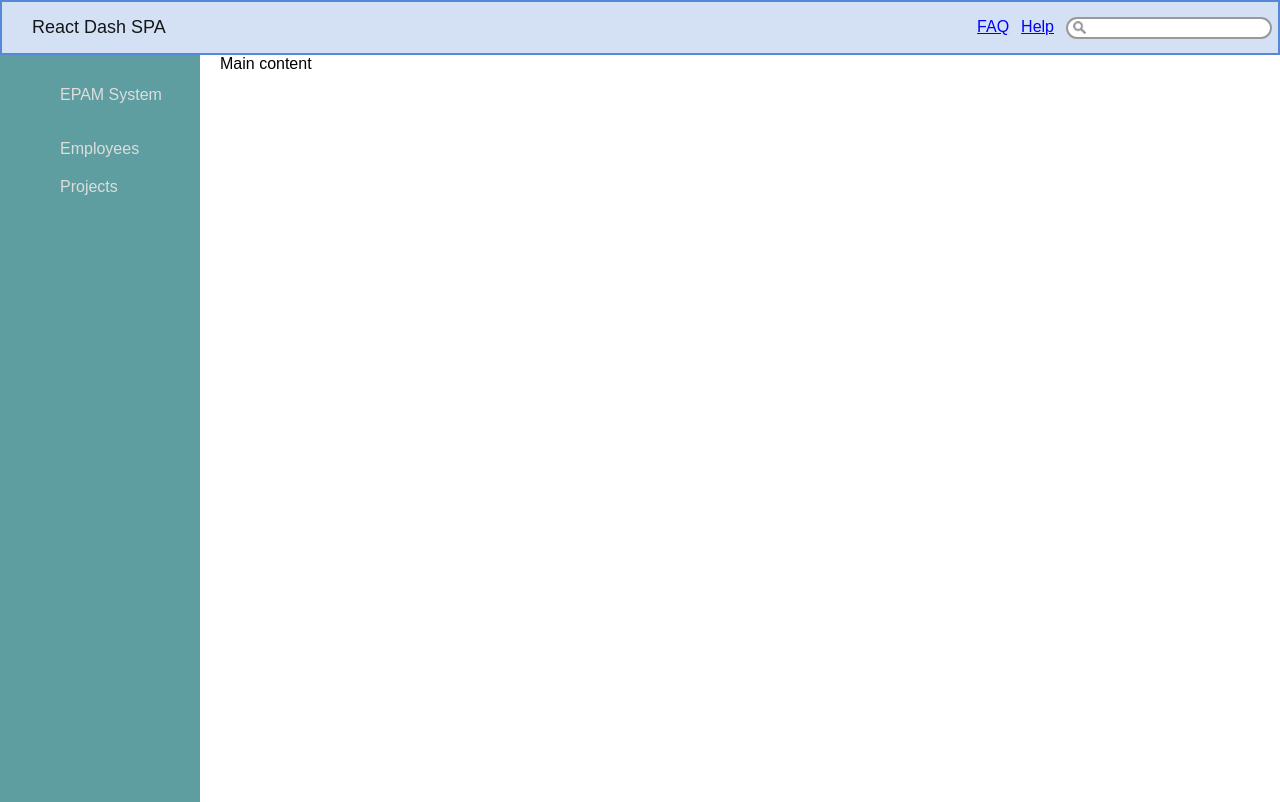
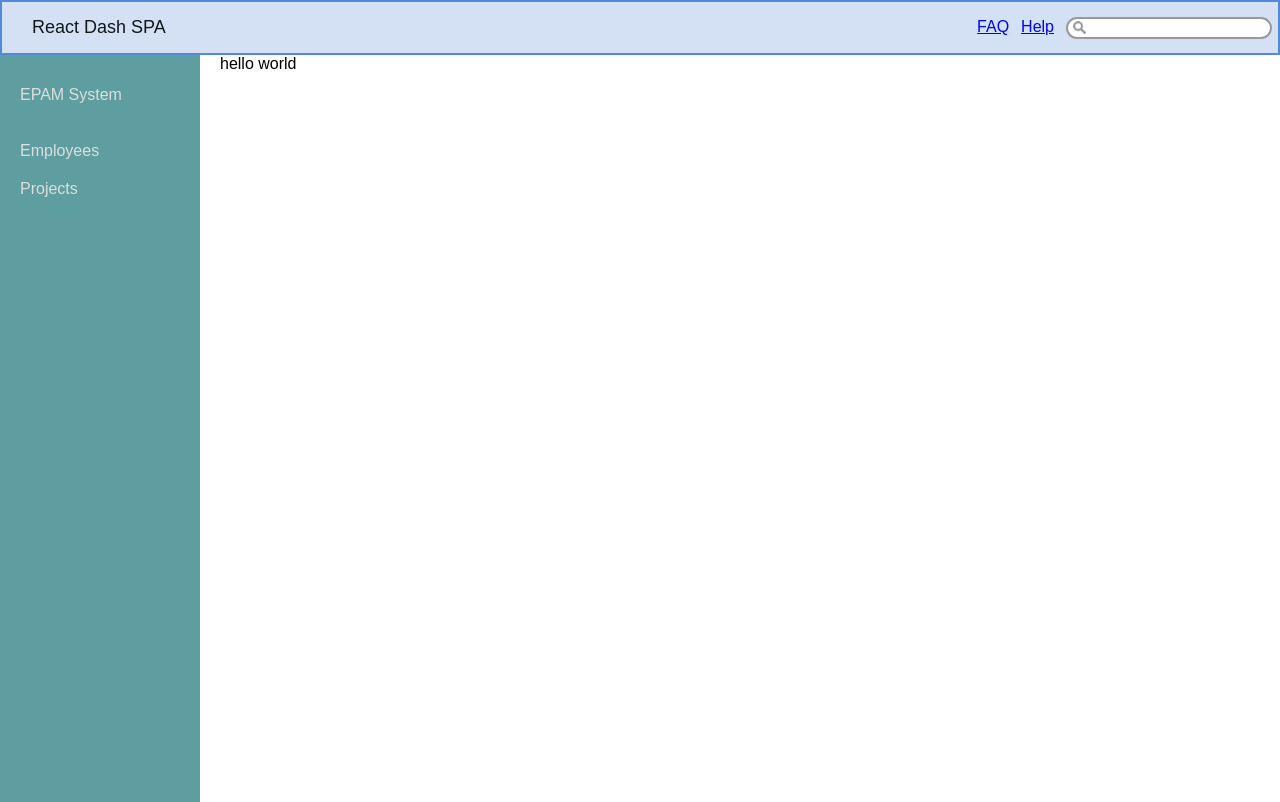
Before and after one commit to DmitriyRF/react-dash-spa, a React (Create React App) app: page / in a window 1280 px wide. Built offline with nearby package versions, Linux system fonts and the light colour scheme.

Commit message:
refactored router;

```diff
--- a/src/App.js
+++ b/src/App.js
@@ -1,34 +1,15 @@
 import React, { Component } from 'react';
-import { Route, BrowserRouter, Switch } from 'react-router-dom';
-import Header from './components/Header';
-import Sidebar from './components/Sidebar';
-import Content from './components/Content';
-import './App.css';
+import {BrowserRouter} from 'react-router-dom';
+import Layout from './components/Layout';
+import Routes from './routes'
 
 class App extends Component {
   render() {
     return (
       <BrowserRouter>
-        <div className="App">
-          <Header />
-          <main id="main">
-            <div className="container-fluid">
-              <div className="row">
-                <div className="col-12 col-md-3">
-                  <Sidebar />
-                </div>
-                <div className="col-12 col-md-9">
-                  <Switch>
-                    {/* Main menu links */}
-                    <Route path="/" component={Content} />
-                    <Route path="/faq" component={Content} />
-                    <Route path="/help" component={Content} />
-                  </Switch>
-                </div>
-              </div>
-            </div>
-          </main>
-        </div>
+        <Layout>
+          <Routes/>
+        </Layout>
       </BrowserRouter>
     );
   }
--- /dev/null
+++ b/src/components/Layout/index.js
@@ -0,0 +1,25 @@
+import React from 'react';
+
+import Header from '../Header';
+import Sidebar from '../Sidebar';
+import './Layout.css';
+
+const Layout = ({ children }) => {
+  return (
+    <div className="App">
+      <Header />
+      <main id="main">
+        <div className="container-fluid">
+          <div className="row">
+            <div className="col-12 col-md-3">
+              <Sidebar />
+            </div>
+            <div className="col-12 col-md-9">{children}</div>
+          </div>
+        </div>
+      </main>
+    </div>
+  );
+};
+
+export default Layout;
--- a/src/components/Sidebar/index.js
+++ b/src/components/Sidebar/index.js
@@ -5,14 +5,10 @@ import './Sidebar.css';
 const Sidebar = () => (
   <div className="sidebar">
     <div className="menu">
-      <ul>
-        <Link to="/epam-system"> EPAM System</Link>
-      </ul>
-
-      <ul>
-        <Link to="/epam-system/employees"> Employees</Link>
-        <Link to="/epam-system/projects"> Projects</Link>
-      </ul>
+      <Link to="/"> EPAM System</Link>
+      <br/>
+      <Link to="/employees"> Employees</Link>
+      <Link to="/projects"> Projects</Link>
     </div>
   </div>
 );
--- /dev/null
+++ b/src/pages/Employees/index.js
@@ -0,0 +1,3 @@
+import React from 'react';
+
+export default () => <div>employees</div>;
--- /dev/null
+++ b/src/pages/FAQ/index.js
@@ -0,0 +1,3 @@
+import React from 'react';
+
+export default () => <div>faq</div>;
--- /dev/null
+++ b/src/pages/Help/index.js
@@ -0,0 +1,3 @@
+import React from 'react';
+
+export default () => <div>help</div>;
--- /dev/null
+++ b/src/pages/Home/index.js
@@ -0,0 +1,3 @@
+import React from 'react';
+
+export default () => <div>hello world</div>;
--- /dev/null
+++ b/src/pages/Projects/index.js
@@ -0,0 +1,3 @@
+import React from 'react';
+
+export default () => <div>projects</div>;
--- /dev/null
+++ b/src/routes/index.js
@@ -0,0 +1,18 @@
+import React from 'react';
+import { Route, Switch } from 'react-router-dom';
+import Employees from '../pages/Employees';
+import FAQ from '../pages/FAQ';
+import Help from '../pages/Help';
+import Home from '../pages/Home';
+import Projects from '../pages/Projects';
+
+const Routes = () => (
+  <Switch>
+    <Route path="/" exact component={Home} />
+    <Route path="/employees" component={Employees} />
+    <Route path="/projects" component={Projects} />
+    <Route path="/faq" component={FAQ} />
+    <Route path="/help" component={Help} />
+  </Switch>
+);
+export default Routes;
```
Also changed, not shown: src/components/Header/header.css (+14 -14 lines), src/components/Layout/Layout.css (renamed from src/App.css).
